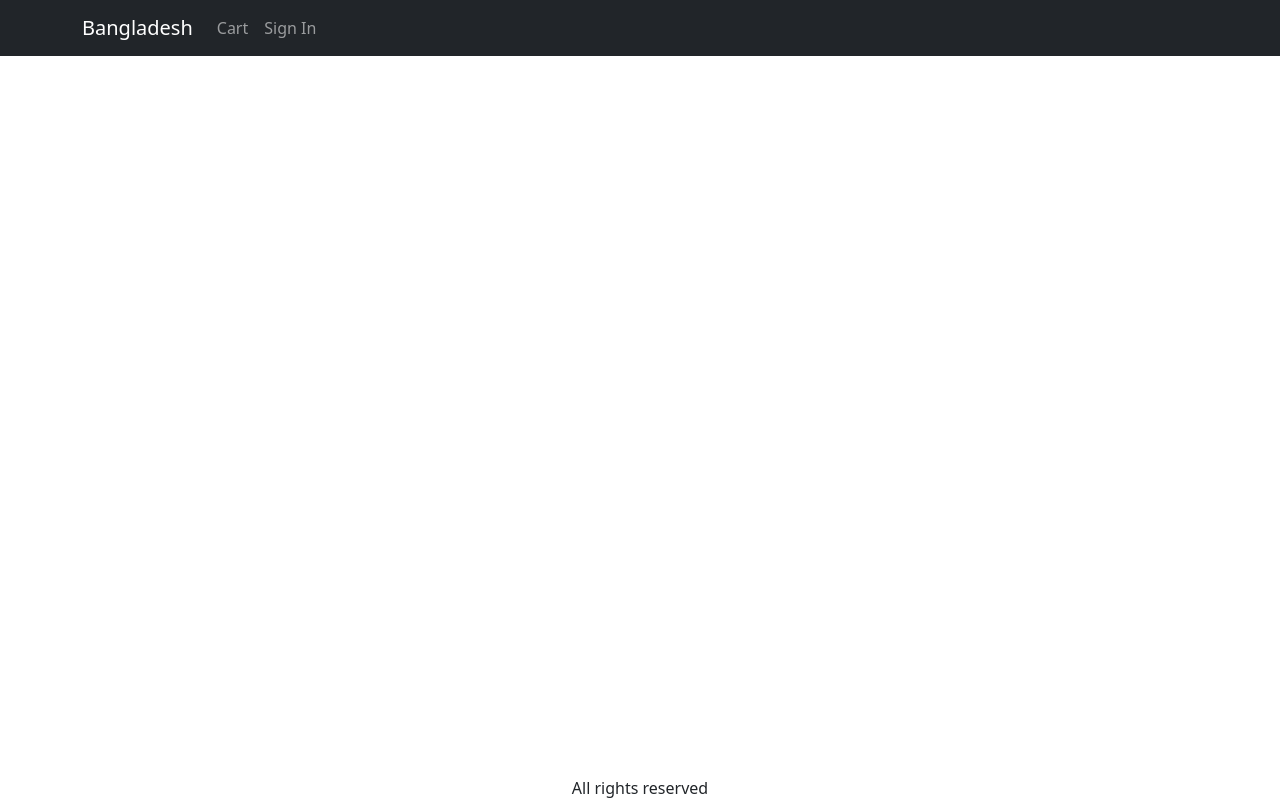
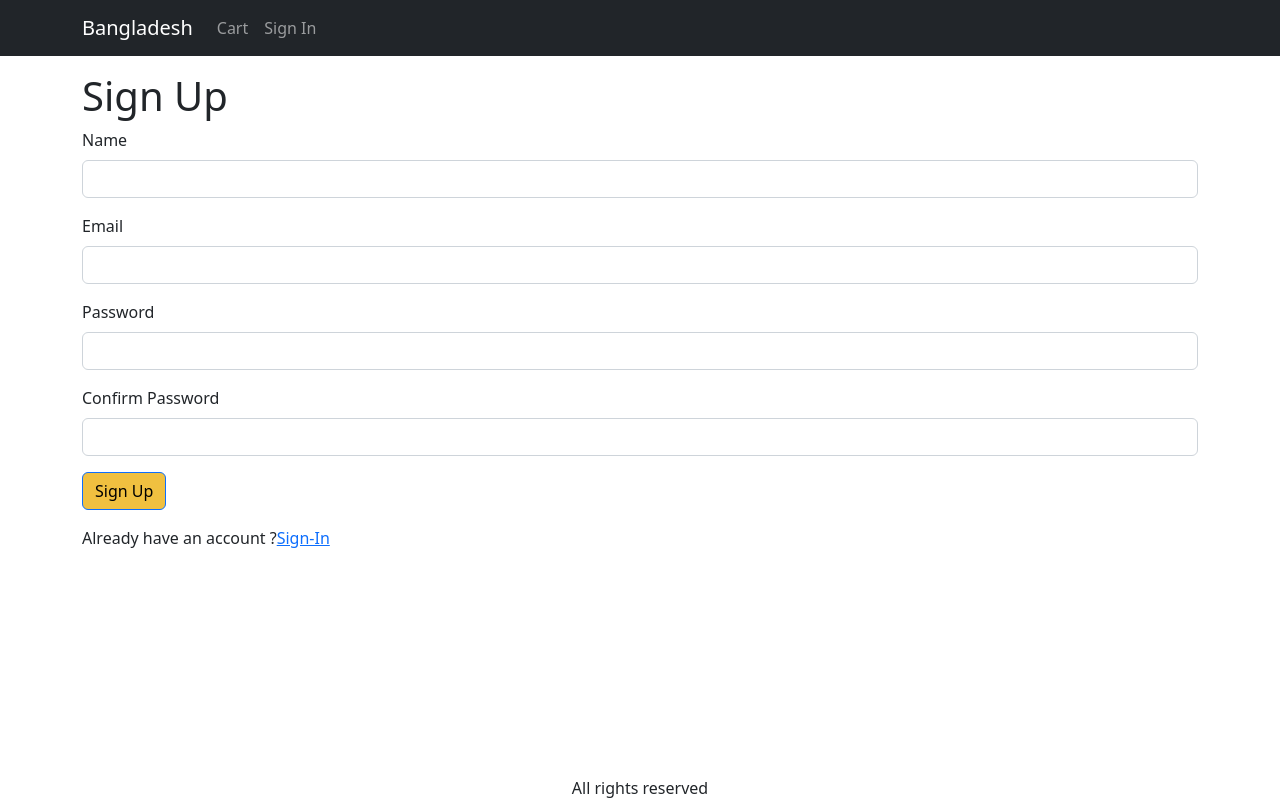
Before and after one commit to Najim473/E-Coommerce-Project, a React (Create React App) app in the folder frontend/: page /signup in a window 1280 px wide. Built offline with nearby package versions, Linux system fonts and the light colour scheme.

Commit message:
sign up working

```diff
--- a/frontend/src/App.js
+++ b/frontend/src/App.js
@@ -13,6 +13,7 @@ import { Store } from './Store';
 import CartScreen from './screens/CartScreen';
 import SigninScreen from './screens/SigninScreen';
 import ShippingAddressScreen from './screens/ShippingAddressScreen';
+import SignupScreen from './screens/SignupScreen';
 function App() {
   const { state, dispatch: ctxDispatch } = useContext(Store);
   const { cart, userInfo } = state;
@@ -72,6 +73,7 @@ function App() {
             <Route path="/product/:slug" element={<ProductScreen />} />
             <Route path='/cart' element={<CartScreen />} />
             <Route path='/signin' element={<SigninScreen />} />
+            <Route path='/signup' element={<SignupScreen />} />
             <Route path='/shipping' element={<ShippingAddressScreen />} />
             <Route path='/' element={<HomeScreen />} />
           </Routes>
--- a/frontend/src/components/CheckoutSteps.jsx
+++ b/frontend/src/components/CheckoutSteps.jsx
@@ -1,7 +1,16 @@
 import React from "react";
+import Row from "react-bootstrap/Row";
+import Col from "react-bootstrap/Col";
 
-function CheckoutSteps() {
-  return <div>CheckoutSteps</div>;
+export default function CheckoutSteps(props) {
+  return (
+    <div className="container mb-3">
+      <Row className="checkout-steps">
+        <Col className={props.step1 ? "active" : ""}>Sign-In</Col>
+        <Col className={props.step2 ? "active" : ""}>Shipping</Col>
+        <Col className={props.step3 ? "active" : ""}>Payment</Col>
+        <Col className={props.step4 ? "active" : ""}>Place Order</Col>
+      </Row>
+    </div>
+  );
 }
-
-export default CheckoutSteps;
--- a/frontend/src/index.css
+++ b/frontend/src/index.css
@@ -20,3 +20,11 @@
  .small-container{
   max-width: 600px;
  }
+ .checkout-steps > div{
+  border-bottom: .2rem solid #a0a0a0;
+  color: #a0a0a0;
+ }
+ .checkout-steps > div.active{
+  border-bottom: .2rem solid #f08000;
+  color: #f08000;
+ }
--- a/frontend/src/screens/ShippingAddressScreen.jsx
+++ b/frontend/src/screens/ShippingAddressScreen.jsx
@@ -4,6 +4,7 @@ import Button from "react-bootstrap/Button";
 import { useContext, useEffect, useState } from "react";
 import { useNavigate } from "react-router-dom";
 import { Store } from "../Store";
+import CheckoutSteps from "../components/CheckoutSteps";
 function ShippingAddressScreen() {
   const navigate = useNavigate();
   const { state, dispatch: ctxDispatch } = useContext(Store);
@@ -53,6 +54,7 @@ function ShippingAddressScreen() {
       <Helmet>
         <title>Shipping Address</title>
       </Helmet>
+      <CheckoutSteps step1 step2></CheckoutSteps>
       <div className="container small-container">
         <h1>Shipping Address</h1>
         <Form onSubmit={submitHandler}>
--- /dev/null
+++ b/frontend/src/screens/SignupScreen.jsx
@@ -0,0 +1,93 @@
+import Axios from "axios";
+import Container from "react-bootstrap/Container";
+import Form from "react-bootstrap/Form";
+import Button from "react-bootstrap/Button";
+import toast from "react-bootstrap/toast";
+import { Helmet } from "react-helmet-async";
+import { Link, useLocation, useNavigate } from "react-router-dom";
+import { useState } from "react";
+import { useContext } from "react";
+import { Store } from "../Store";
+function SignupScreen() {
+  const navigate = useNavigate();
+  const { search } = useLocation();
+  const redirectInUrl = new URLSearchParams(search).get("redirect");
+  const redirect = redirectInUrl ? redirectInUrl : "/";
+  const [name, setName] = useState(" ");
+  const [email, setEmail] = useState(" ");
+  const [password, setPassword] = useState(" ");
+  const [confirmPassword, setConfirmPassword] = useState(" ");
+
+  const { state, dispatch: ctxDispatch } = useContext(Store);
+  const submitHandler = async (e) => {
+    e.preventDefault();
+    if (password !== confirmPassword) {
+      toast.error("Passwords do not match");
+      return;
+    }
+    try {
+      const { data } = await Axios.post("/api/users/signup", {
+        name,
+        email,
+        password,
+      });
+      ctxDispatch({ type: "USER_SIGNIN", payload: data });
+      // console.log(data);
+      localStorage.setItem("userInfo", JSON.stringify(data));
+      navigate(redirect || "/");
+    } catch (err) {
+      alert("invalid Email or Password");
+    }
+  };
+  return (
+    <Container className="samll-container">
+      <Helmet>
+        <title>Sign Up</title>
+      </Helmet>
+      <h1>Sign Up</h1>
+      <Form onSubmit={submitHandler}>
+        <Form.Group className="mb-3" controlId="name">
+          <Form.Label>Name</Form.Label>
+          <Form.Control
+            type="name"
+            required
+            onChange={(e) => setName(e.target.value)}
+          />
+        </Form.Group>
+        <Form.Group className="mb-3" controlId="email">
+          <Form.Label>Email</Form.Label>
+          <Form.Control
+            type="email"
+            required
+            onChange={(e) => setEmail(e.target.value)}
+          />
+        </Form.Group>
+        <Form.Group className="mb-3" controlId="email">
+          <Form.Label>Password</Form.Label>
+          <Form.Control
+            type="password"
+            required
+            onChange={(e) => setPassword(e.target.value)}
+          />
+        </Form.Group>
+        <Form.Group className="mb-3" controlId="confirmPassword">
+          <Form.Label>Confirm Password</Form.Label>
+          <Form.Control
+            type="confirmPassword"
+            required
+            onChange={(e) => setConfirmPassword(e.target.value)}
+          />
+        </Form.Group>
+        <div className="mb-3">
+          <Button type="submit">Sign Up</Button>
+        </div>
+        <div className="mb-3">
+          Already have an account ?
+          <Link to={`/signup?redirect=${redirect}`}>Sign-In</Link>
+        </div>
+      </Form>
+    </Container>
+  );
+}
+
+export default SignupScreen;
```
Also changed, not shown: 1 other file (tests, documents, lock files or other folders).
